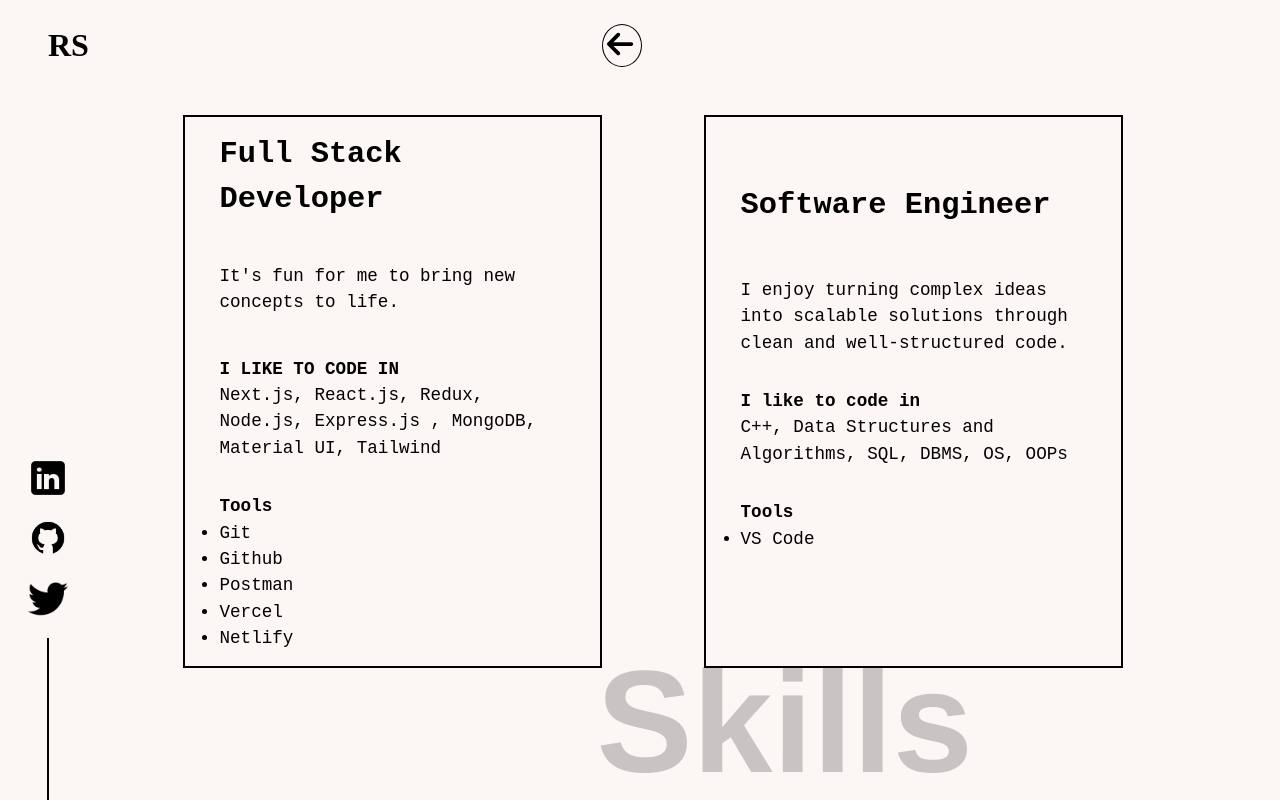
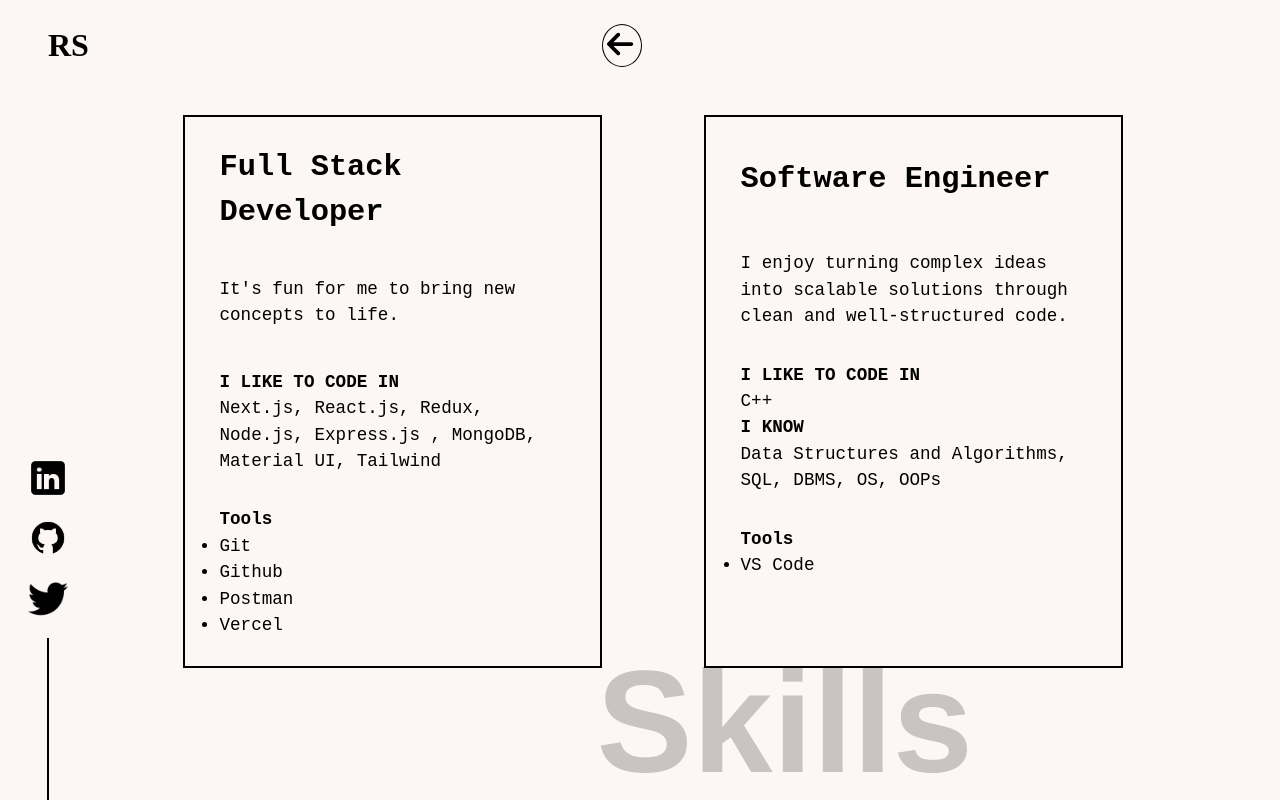
Before and after one commit to Rishabh05Sahu/portfolio-website, a React (Vite) app: page /my-skills in a window 1280 px wide. Built offline with nearby package versions, Linux system fonts and the light colour scheme.

Commit message:
text changes in sill part

```diff
--- a/index.html
+++ b/index.html
@@ -4,7 +4,7 @@
     <meta charset="UTF-8" />
     <link rel="icon" type="image/svg+xml" href="/vite.svg" />
     <meta name="viewport" content="width=device-width, initial-scale=1.0" />
-    <title>Rishabh Sahu|Portfolio
+    <title>Rishabh Sahu | Portfolio
     </title>
     <link rel="icon" type="image/png" href="/heroman.png" />
   </head>
--- a/src/components/Card/Card.css
+++ b/src/components/Card/Card.css
@@ -72,11 +72,12 @@
     padding-top: -1vh;
 }
 .card-back-btn-container{
-    height:7vh ;
-    width: 19vw;
+    height:6vh ;
+    width: 18vw;
     display: flex;
     justify-content: space-between;
     align-items: center;
+    margin-left: 1rem;
 }
 .card-back-btn-container img{
     filter: brightness(0) invert(1);
@@ -84,6 +85,7 @@
     margin-bottom: 3vh;
     cursor: pointer;
     filter: brightness(1) invert(0);
+
 }
 .card-back-btn-container img:hover{
     transform: scale(1.2);
--- a/src/pages/CSS/MySkill.css
+++ b/src/pages/CSS/MySkill.css
@@ -118,11 +118,11 @@
     .left-skill-container{
         gap: 15px;
         width: 49vw;
-        height: 50vh;
+        height: 52vh;
         padding: 6vw 6vw 2.7vw 6vw;
         font-size:.8rem;
         padding-bottom: 3rem;
-        margin-top: 3rem;
+        margin-top: 5rem;
     }
     .first-left-skill-p{
         font-size: 1.9vh;
@@ -130,7 +130,7 @@
     .right-skill-container{
         gap: 10px;
         width: 49vw;
-        height: 50vh;
+        height: 52vh;
         padding: 6vw 6vw 2.7vw 6vw;
         font-size:.8rem;
         margin-bottom: 4rem;
--- a/src/pages/MySkill.jsx
+++ b/src/pages/MySkill.jsx
@@ -32,7 +32,7 @@ const MySkill = () => {
                 <li>Github</li>
                 <li>Postman</li>
                 <li>Vercel</li>
-                <li>Netlify</li>
+
               </ul>
             </div>
           </div>
@@ -45,9 +45,12 @@ const MySkill = () => {
             </div>
 
             <div className="skill-right-second-heading">
-              <strong>I like to code in</strong>
+              <strong>I LIKE TO CODE IN</strong>
               <br />
-              <p> C++, Data Structures and Algorithms, SQL, DBMS, OS, OOPs</p>
+              <p> C++</p>
+              <strong>I KNOW</strong>
+              <br />
+              <p>  Data Structures and Algorithms, SQL, DBMS, OS, OOPs</p>
             </div>
             <div className="skill-right-tool">
               <strong>Tools</strong>
```
